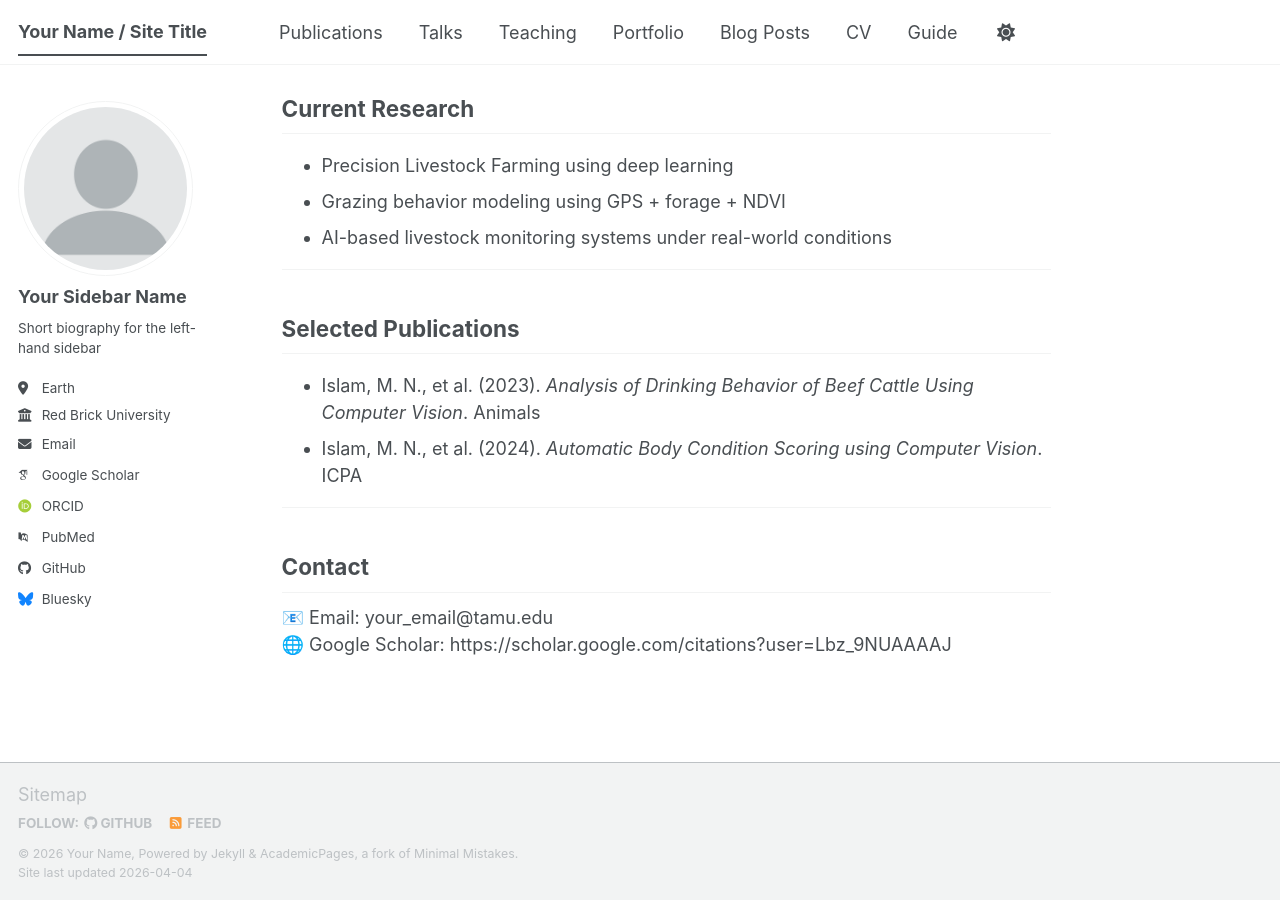
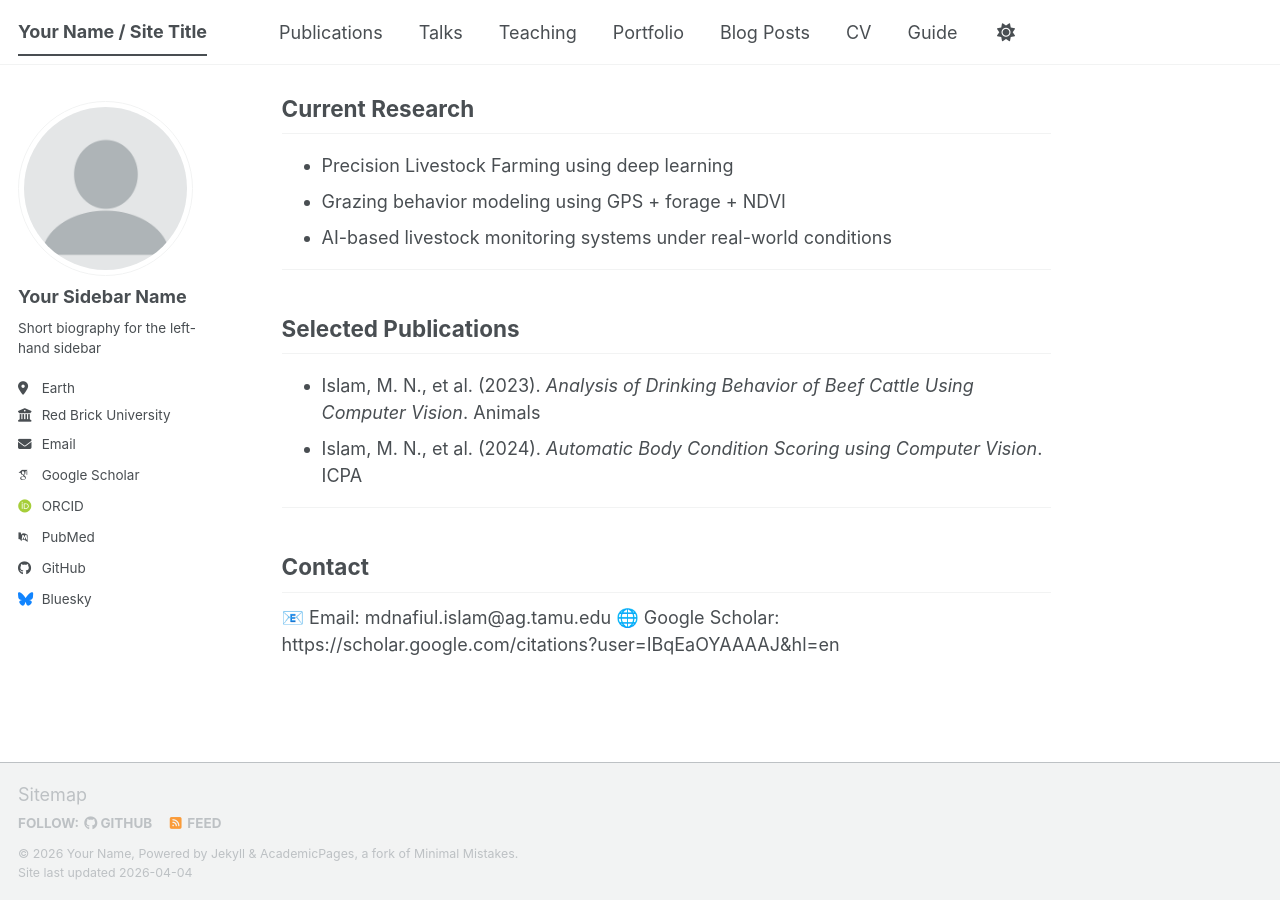
Before and after one commit to NafiulIslamBD/nafiul_islam_precision_agriculture_HSTU_CNU_UTK.github.io, a Jekyll site: the page built from _pages/about.md, in a window 1280 px wide and 900 px high, scrolled down 518 px. Built offline with Jekyll 4.4.1, drawn with Linux system fonts in a browser that asks for light colours; some web fonts are replaced; a script bundle is joined from its source files by our own code; library files that are not in the unit come from our copies.

Commit message:
Update about.md

```diff
--- a/_pages/about.md
+++ b/_pages/about.md
@@ -31,5 +31,5 @@ I am a Postdoctoral Research Associate at Texas A&M AgriLife Research, working i
 ---
 
 ## Contact
-📧 Email: your_email@tamu.edu
-🌐 Google Scholar: https://scholar.google.com/citations?user=Lbz_9NUAAAAJ
+📧 Email: mdnafiul.islam@ag.tamu.edu
+🌐 Google Scholar: https://scholar.google.com/citations?user=IBqEaOYAAAAJ&hl=en
```
